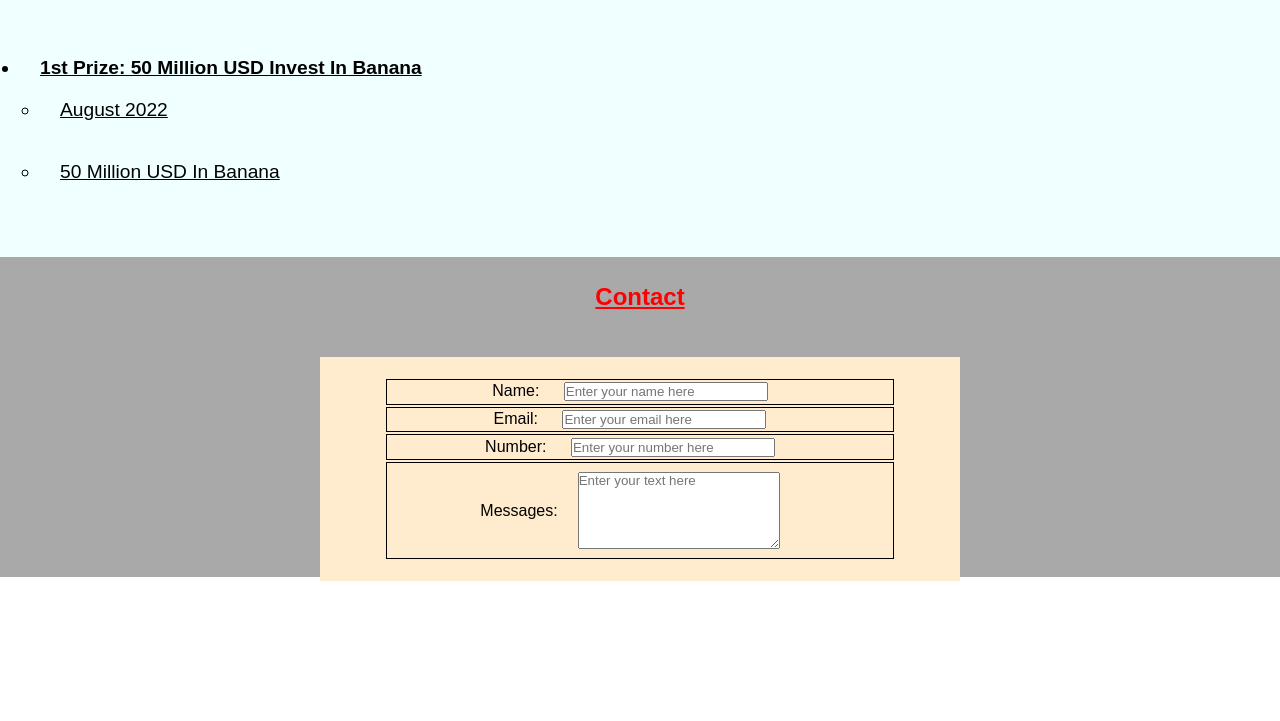
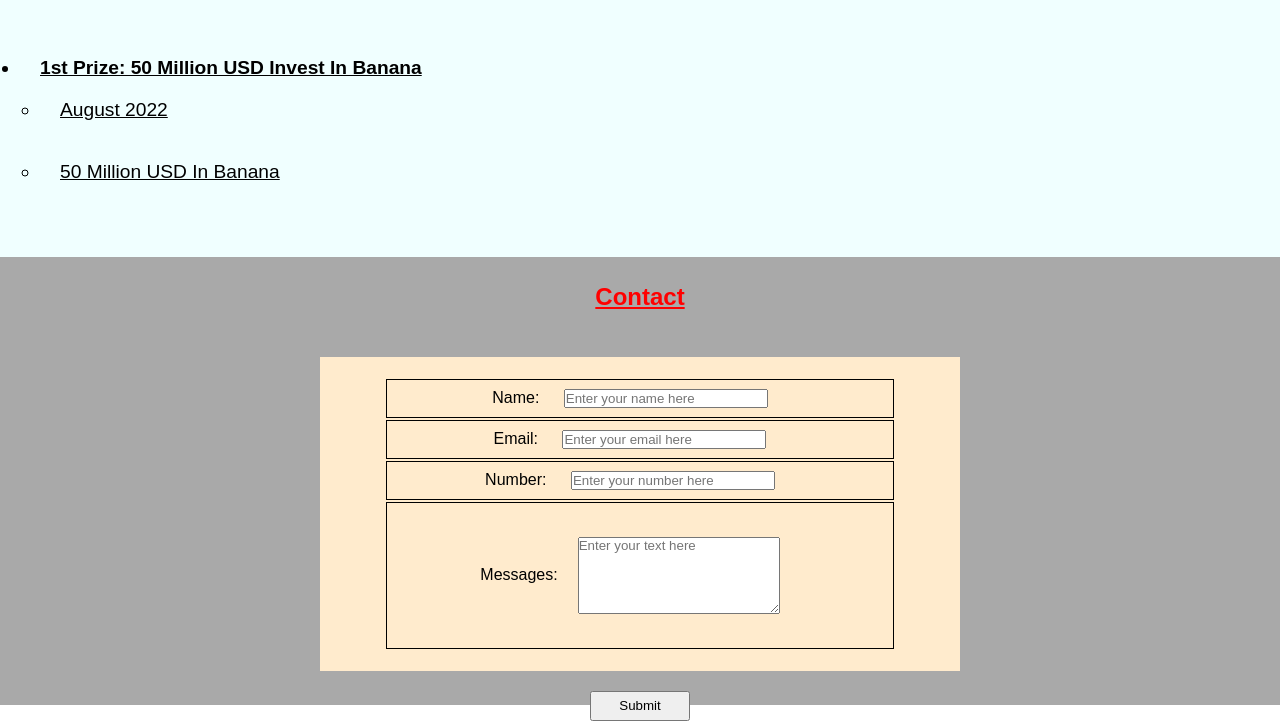
Before and after one commit to ngocbduong/WEB65-new, a plain HTML site: page Buổi 1 lop C4EJS131/BTVN buoi 2.html in a window 1280 px wide. Shown: the part 765-1486 px from the top of the page. Before the commit the page ends 1346 px from the top, so only its background shows below. Drawn offline with Linux system fonts and the light colour scheme.

Commit message:
Up lại BTVN2 Button

```diff
--- a/Buổi 1 lop C4EJS131/BTVN buoi 2.html
+++ b/Buổi 1 lop C4EJS131/BTVN buoi 2.html
@@ -144,7 +144,7 @@
             </ul>
         </div>
     </section>
-    <section style="height: 25vw; background-color:darkgrey;">
+    <section style="height: 35vw; background-color:darkgrey;">
         <div style="height: 80px; display: flex; align-items: center; justify-content: center;">
             <h1 style="color:red; text-decoration: underline;">Contact</h1>
         </div>
@@ -181,6 +181,9 @@
                 </tr>
             </table>
         </div>
+        <div style="display: flex; justify-content: center;">
+            <button style="height: 30px; width: 100px">Submit</button>
+        </div>
     </section>
 </body>
 </html>
```
